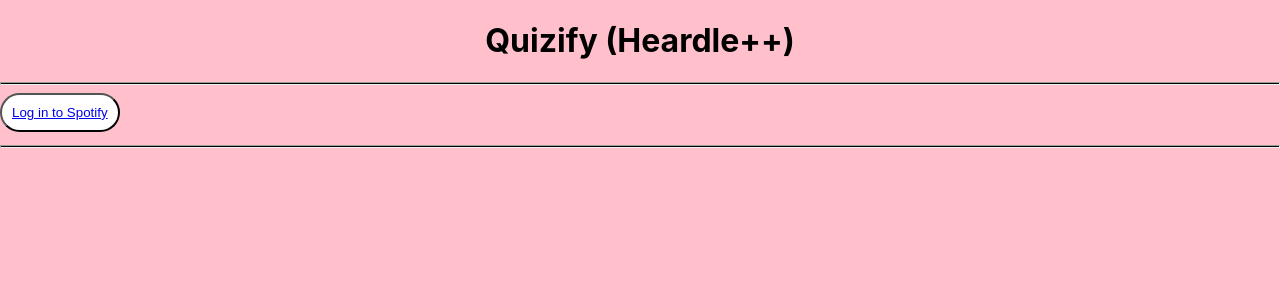
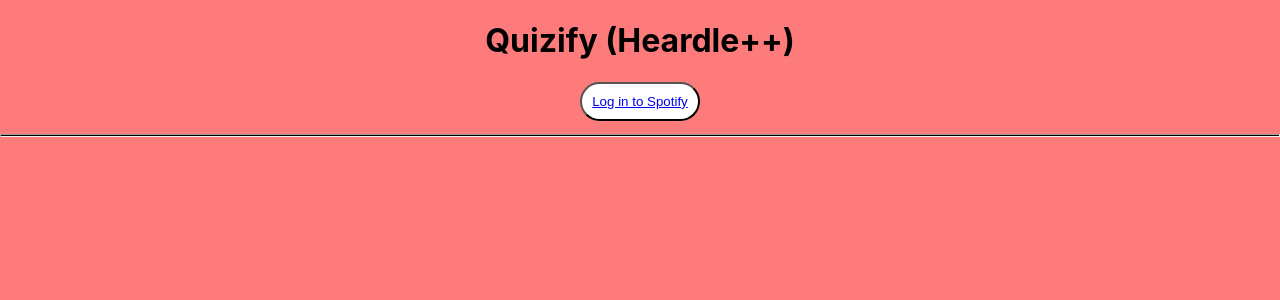
Before and after one commit to awonyu9/heardle-plus-plus, a React (Create React App) app in the folder client/: page / in a window 1280 px wide. Shown: the top 300 px of the page. Built offline with nearby package versions, Linux system fonts and the light colour scheme.

Commit message:
change position of login button & align elements in center of page

```diff
--- a/client/src/App.css
+++ b/client/src/App.css
@@ -9,8 +9,15 @@
   color: white;
 } */
 
-* {
-  background-color: pink;
+:root {
+  --quizify-pink: #FD7B7B;
+  /* background: linear-gradient(pink, var(--quizify-pink)); */
+  background-color: var(--quizify-pink);
+  text-align: center;
+}
+
+a, button, img { /* quick fix but no good */
+  cursor: pointer;
 }
 
 hr {
@@ -55,3 +62,24 @@ h5 {
 .simple-keyboard {
   font-size: 10px;
 }
+
+.play-pause-buttons {
+  display: flex;
+  justify-content: center;
+}
+
+.play-pause-button {
+  width: 100px;
+  height: 100px;
+  background-repeat: no-repeat;
+  background-size: 80px;
+  cursor: pointer;
+}
+
+.play-button {
+  background-image: url("./icons/play-button.png");
+}
+
+.pause-button {
+  background-image: url("./icons/pause-button.png");
+}
--- a/client/src/App.js
+++ b/client/src/App.js
@@ -78,14 +78,16 @@ export default function App() {
     <div className="App">
        <header className="App-header">
         <h1>Quizify (Heardle++)</h1>
+        {currentStep >= 1 &&
+          <LoginStep
+            currentStep={currentStep}
+            setCurrentStep={setCurrentStep}
+            token={token}
+          />
+        }
         <hr />
        </header>
 
-        <LoginStep
-          currentStep={currentStep}
-          setCurrentStep={setCurrentStep}
-          token={token}
-       />
 
         {token &&
           <PlaylistSelectionStep
--- a/client/src/components/LoginStep.jsx
+++ b/client/src/components/LoginStep.jsx
@@ -14,7 +14,6 @@ export default function LoginStep(props) {
           : <button onClick={logout} className="logout">Log out</button>}
 
       {/* {props.token && props.moveOn(2)} */}
-      <hr />
 
     </div>
   );
--- a/client/src/components/PlaylistSelectionStep.jsx
+++ b/client/src/components/PlaylistSelectionStep.jsx
@@ -38,7 +38,6 @@ export default function PlaylistSelectionStep(props) {
   return (
     <div>
       <div className="playlists">{renderPlaylists()}</div>
-      <hr />
     </div>
   );
 }
```
